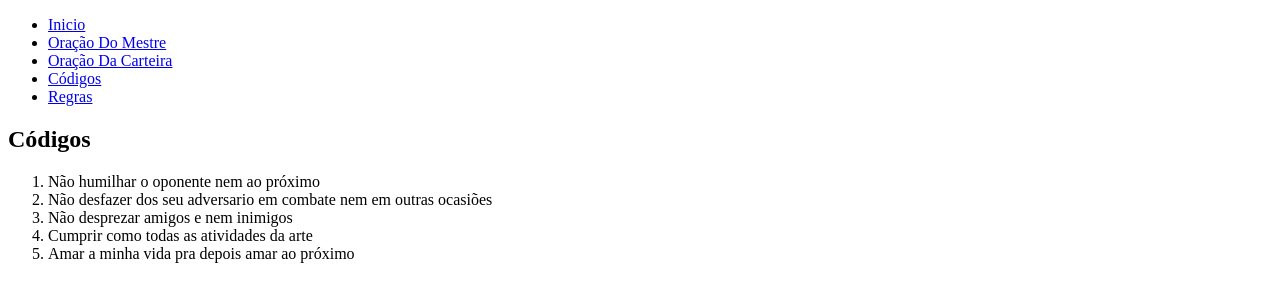
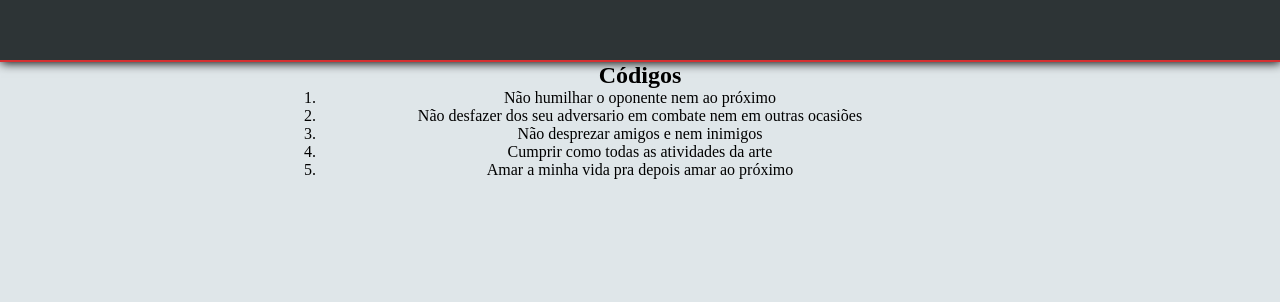
Before and after one commit to rodrigo-a-mota/KUNG-FU, a plain HTML site: page codigos.html in a window 1280 px wide. Drawn offline with Linux system fonts and the light colour scheme; the site is published under a folder, as on GitHub Pages, so addresses that start at the root find nothing.

Commit message:
Correção nos link

```diff
--- a/codigos.html
+++ b/codigos.html
@@ -4,8 +4,8 @@
         <meta charset="UTF-8"/>
         <meta name="viewport" content="width=device-width, initial-scale=1.0">
         <title>Kung Fu - União Garra de Rato</title>
-        <link rel="icon" type="image/x-icon" href="/img/GARRA-DE-RATO.ico">
-        <link rel="stylesheet" type="text/css" href="/css/style.css"/>
+        <link rel="icon" type="image/x-icon" href="img/GARRA-DE-RATO.ico">
+        <link rel="stylesheet" type="text/css" href="css/style.css"/>
     </head>
     <body>
         <div class="interface">
@@ -17,11 +17,11 @@
                 </div>
                 <nav class="menu" id="menu">
                     <ul>
-                        <li><a href="/index.html">Inicio</a></li>
-                        <li><a href="/oracao-do-mestre.html">Oração Do Mestre</a></li>
-                        <li><a href="/oracao-da-carteira.html">Oração Da Carteira</a></li>
-                        <li><a href="/codigos.html">Códigos</a></li>
-                        <li><a href="/regras.html">Regras</a></li>
+                        <li><a href="index.html">Inicio</a></li>
+                        <li><a href="oracao-do-mestre.html">Oração Do Mestre</a></li>
+                        <li><a href="oracao-da-carteira.html">Oração Da Carteira</a></li>
+                        <li><a href="codigos.html">Códigos</a></li>
+                        <li><a href="regras.html">Regras</a></li>
                     </ul>
                 </nav>
             </header>
@@ -36,6 +36,6 @@
                </ol>
             </section>
         </div>
-        <script src="/js/event.js"></script>
+        <script src="js/event.js"></script>
     </body>
 </html>
```
Also changed, not shown: oracao-da-carteira.html (+8 -8 lines), oracao-do-mestre.html (+8 -8 lines), regras.html (+8 -8 lines).
